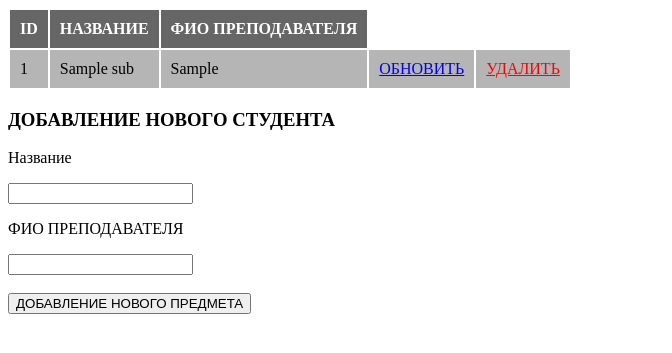
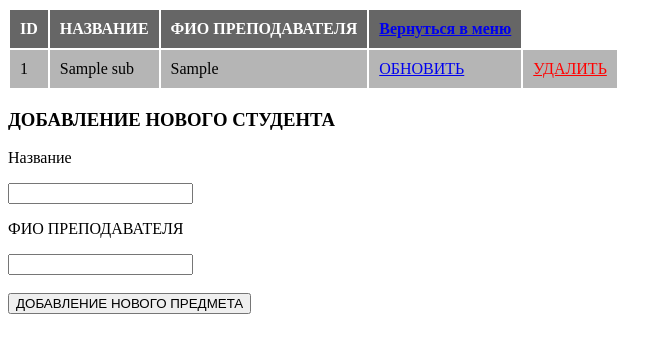
Before and after one commit to YokuTM/lab2, a PHP site: page /sub.php in a window 1280 px wide. Shown: the top 353 px of the page, without its empty margins (0-672 px from the left). Run offline with PHP 8.4, Linux system fonts and the light colour scheme; tables that the repository leaves empty or names only in its code hold one stand-in row (values such as "Sample post"); data that the repository does not hold is empty.

Commit message:
Update sub.php
добавление кнопки возврата

```diff
--- a/sub.php
+++ b/sub.php
@@ -26,6 +26,7 @@
 			<th>ID</th>
 			<th>НАЗВАНИЕ</th>
 			<th>ФИО ПРЕПОДАВАТЕЛЯ</th>
+			<th><a href=" index2.php">Вернуться в меню</a></th>
 		</tr>
 		<?php
 			$stud=mysqli_query($mysql, "SELECT * FROM `sub`");
```
